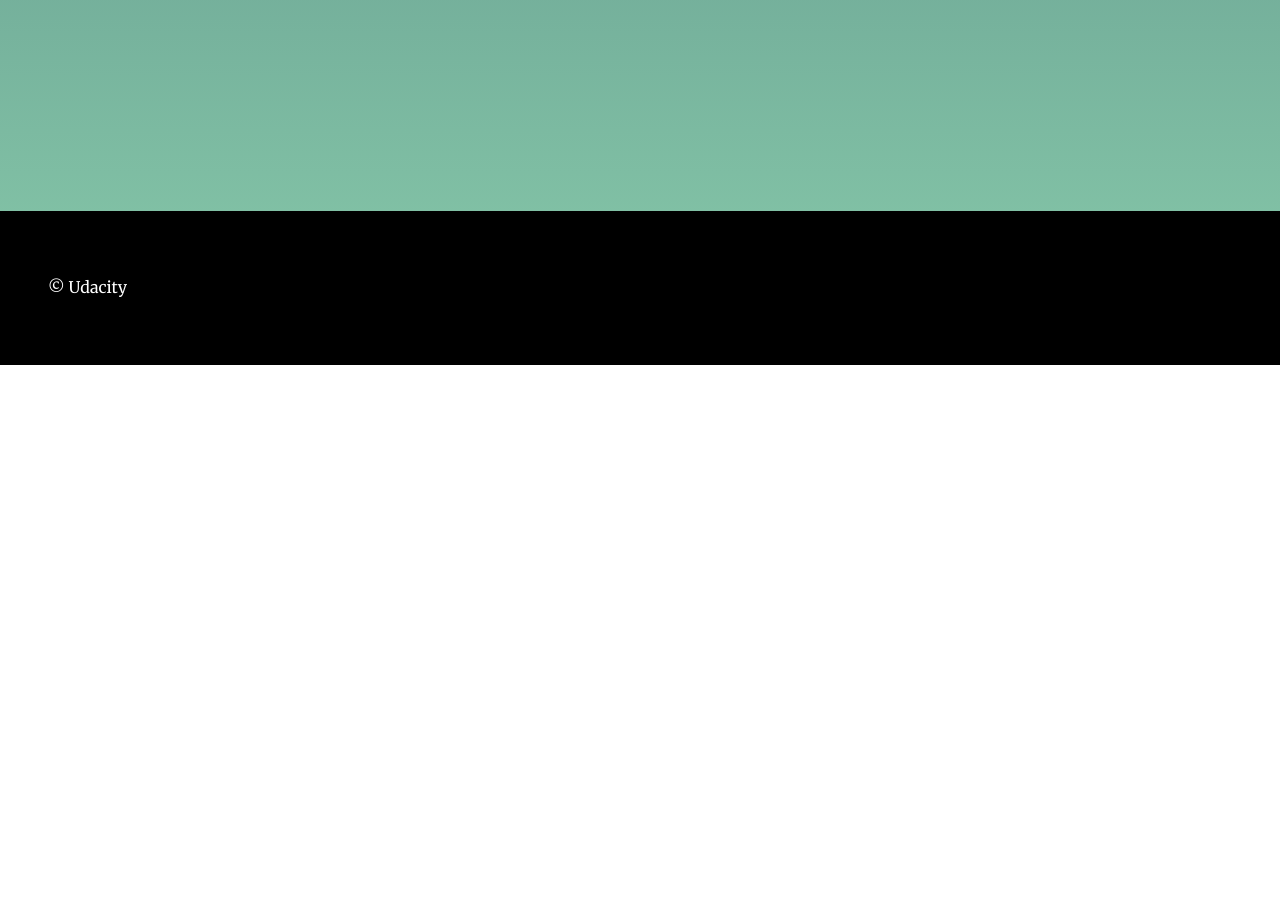
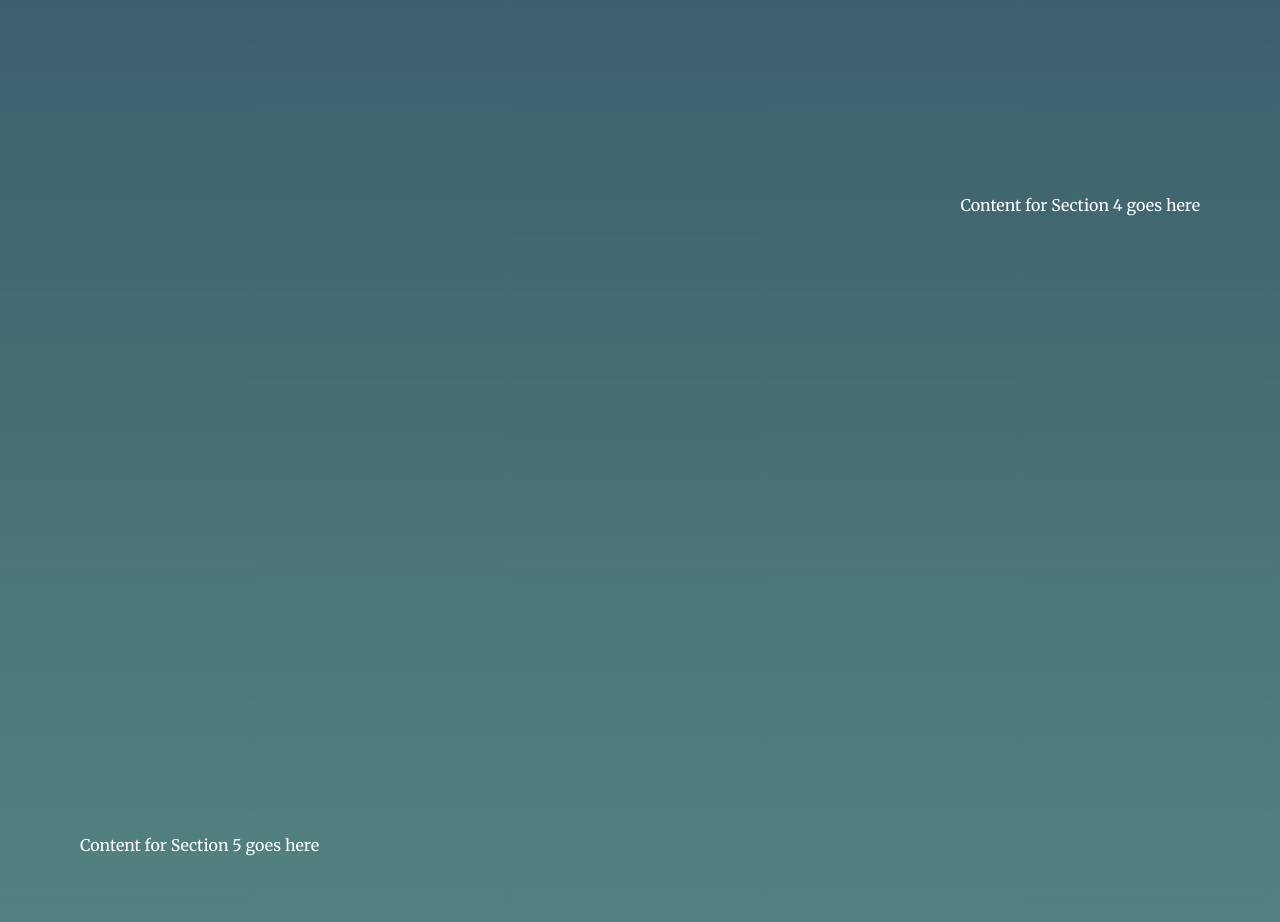
Before and after one commit to rajidbrown/landing-page-project, a plain HTML site: page index.html in a window 1280 px wide. Shown: the part 2260-3182 px from the top of the page. Before the commit the page ends 2625 px from the top, so only its background shows below. Drawn offline with Linux system fonts and the light colour scheme; files that its build step writes are made by us from their sources.

Commit message:
Corrected script tag in index.html.

```diff
--- a/app.js
+++ b/app.js
@@ -68,7 +68,7 @@ return section
 // Loop that iterates through the sectionsData array and creates a section for each object in the array.
 for (const sectionData of sectionsData) {
   const section = createSection (sectionData.id, sectionData.dataNav, sectionData.content);
-  const mainSection = document.querySelector ('main');
+  const mainSection = document.getElementById ('main');
   mainSection.appendChild (section);
 }
 /**
--- a/index.html
+++ b/index.html
@@ -8,14 +8,6 @@
   <!-- Load Google Fonts -->
   <link href="https://fonts.googleapis.com/css?family=Fira+Sans:900|Merriweather&display=swap" rel="stylesheet">  <!-- Load Styles -->
   <link href="css/styles.css" rel="stylesheet">
-  <script src="js/app.js" defer></script>
-    <script>
-        // Wrap your other JavaScript code inside the DOMContentLoaded event listener
-        document.addEventListener("DOMContentLoaded", function() {
-            // Your other JavaScript code here
-            // This code will only run after the DOM is fully loaded and ready
-        });
-    </script>
 </head>
 <body>
   <!-- HTML Follows BEM naming conventions
@@ -26,7 +18,7 @@
       <ul id="navbar__list"></ul>
     </nav>
   </header>
-  <main>
+  <main id="main">
     <header class="main__hero">
       <h1>Landing Page </h1>
     </header>
@@ -62,6 +54,13 @@
   <footer class="page__footer">
     <p>&copy Udacity</p>
   </footer>
-
+  <script src="app.js" defer></script>
+  <script>
+      // Wrap your other JavaScript code inside the DOMContentLoaded event listener
+      document.addEventListener("DOMContentLoaded", function() {
+          // Your other JavaScript code here
+          // This code will only run after the DOM is fully loaded and ready
+      });
+  </script>
 </body>
 </html>
```
